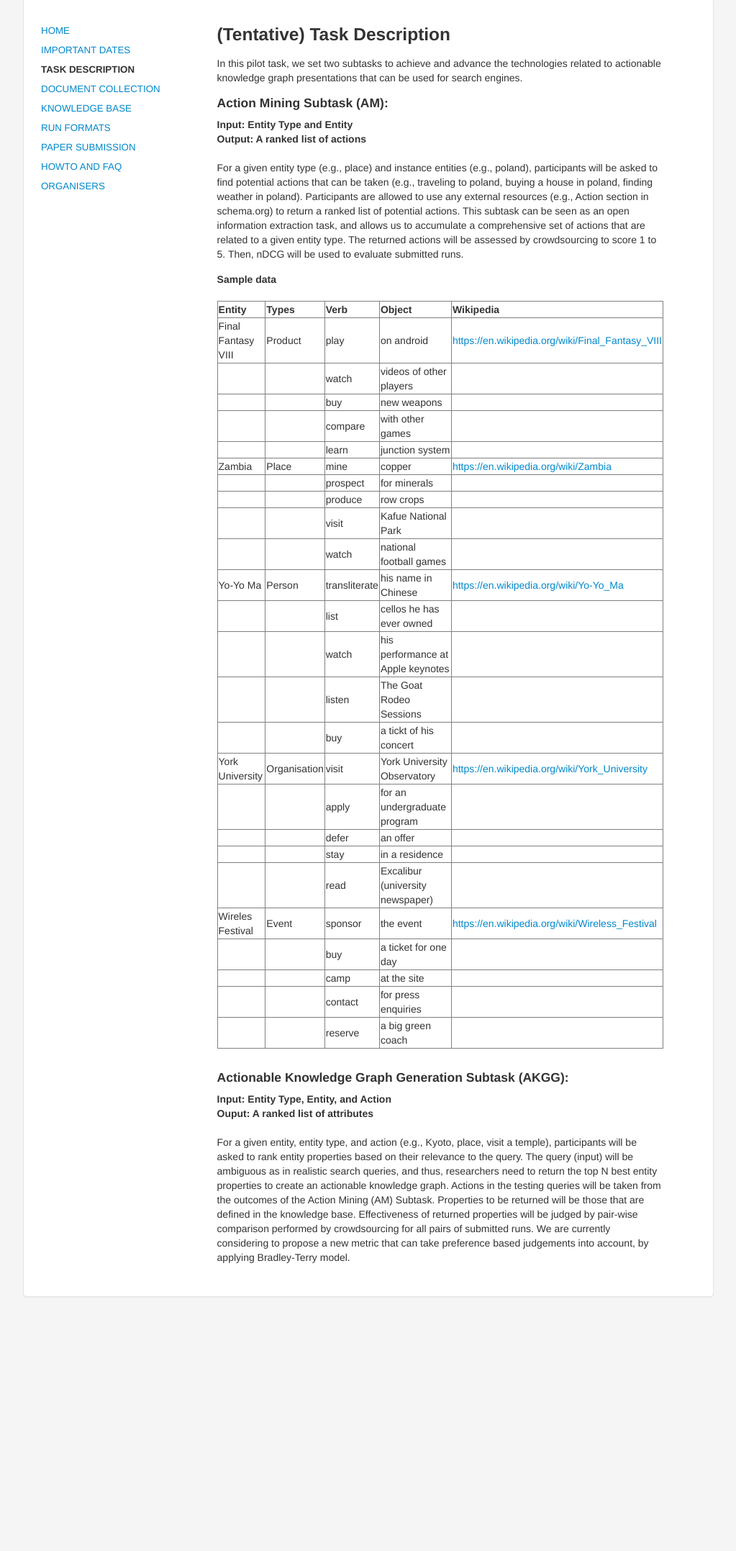
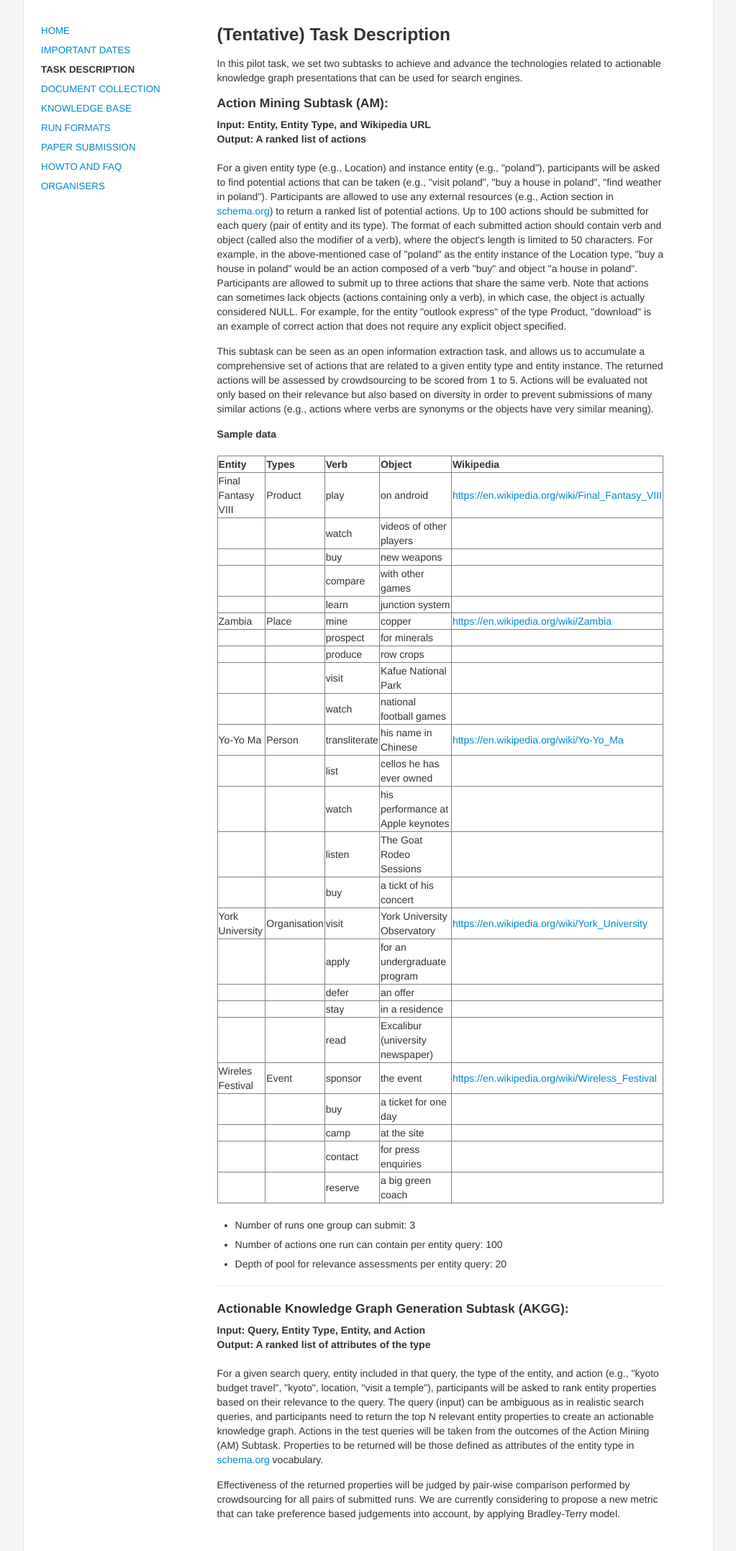
Before and after one commit to ntcirakg/ntcirakg.github.io, a plain HTML site: page tasks.html in a window 1280 px wide. Shown: the part 131-2286 px from the top of the page at 72% size, without its empty margins (128-1151 px from the left). Before the commit the page ends 1993 px from the top, so only its background shows below. Drawn offline with nearby package versions, Linux system fonts and the light colour scheme.

Commit message:
Updated task description

```diff
--- a/tasks.html
+++ b/tasks.html
@@ -28,24 +28,37 @@
 	  </div>
 	  <div class="span9">
 	    <h3>(Tentative) Task Description</h3>
-	    <p>In this pilot task, we set two subtasks to achieve and
-	      advance the technologies related to actionable knowledge graph
-	      presentations that can be used for search engines.</p>
+	    <p>In this pilot task, we set two subtasks to achieve and advance
+	      the technologies related to actionable knowledge graph presentations
+	      that can be used for search engines.</p>
 	    <h4>Action Mining Subtask (AM):</h4>
 	    <dd>
-	      <dt>Input: Entity Type and Entity</dt>
+	      <dt>Input: Entity, Entity Type, and Wikipedia URL</dt>
 	      <dt>Output: A ranked list of actions</dt>
 	    </dd><br/>
-	    <p>For a given entity type (e.g., place)
-	      and instance entities (e.g., poland), participants will be asked
-	      to find potential actions that can be taken (e.g., traveling to poland,
-	      buying a house in poland, finding weather in poland).
+	    <p>For a given entity type (e.g., Location) and instance entity (e.g., "poland"),
+	      participants will be asked to find potential actions that can be taken
+	      (e.g., "visit poland", "buy a house in poland", "find weather in poland").
 	      Participants are allowed to use any external resources
-	      (e.g., Action section in schema.org) to return a ranked list of potential actions.
-	      This subtask can be seen as an open information extraction task,
-	      and allows us to accumulate a comprehensive set of actions that are related to a given entity type.
-	      The returned actions will be assessed by crowdsourcing to score 1 to 5.
-	      Then, nDCG will be used to evaluate submitted runs.</p>
+	      (e.g., Action section in <a href="http://schema.org/">schema.org</a>)
+	      to return a ranked list of potential actions.
+	      Up to 100 actions should be submitted for each query (pair of entity and its type).
+	      The format of each submitted action should contain verb and object
+	      (called also the modifier of a verb), where the object's length is limited to 50 characters.
+	      For example, in the above-mentioned case of "poland" as the entity instance of the Location type,
+	      "buy a house in poland" would be an action composed of a verb "buy" and object "a house in poland".
+	      Participants are allowed to submit up to three actions that share the same verb.
+	      Note that actions can sometimes lack objects (actions containing only a verb), in which case,
+	      the object is actually considered NULL.
+	      For example, for the entity "outlook express" of the type Product, "download" is an example of
+	      correct action that does not require any explicit object specified.</p>
+	    <p>This subtask can be seen as an open information extraction task,
+	      and allows us to accumulate a comprehensive set of actions that are related
+	      to a given entity type and entity instance.
+	      The returned actions will be assessed by crowdsourcing to be scored from 1 to 5.
+	      Actions will be evaluated not only based on their relevance but also based on diversity in order
+	      to prevent submissions of many similar actions
+	      (e.g., actions where verbs are synonyms or the objects have very similar meaning).</p>
 	    <dd>
 	      <dt>Sample data</dt>
 	    </dd><br/>
@@ -238,21 +251,30 @@
 	      </tbody>
 	    </table>
 	    <br/>
+	    <ul>
+	      <li>Number of runs one group can submit: 3</li>
+	      <li>Number of actions one run can contain per entity query: 100</li>
+	      <li>Depth of pool for relevance assessments per entity query: 20</li>
+	    </ul>
+	    <hr/>
 	    <h4>Actionable Knowledge Graph Generation Subtask (AKGG):</h4>
 	    <dd>
-	      <dt>Input: Entity Type, Entity, and Action</dt>
-	      <dt>Ouput: A ranked list of attributes</dt>
+	      <dt>Input: Query, Entity Type, Entity, and Action</dt>
+	      <dt>Output: A ranked list of attributes of the type</dt>
 	    </dd><br/>
-	    <p>For a given entity, entity type, and action (e.g., Kyoto, place, visit a temple),
+	    <p>For a given search query, entity included in that query, the type of the entity,
+	      and action (e.g., "kyoto budget travel", "kyoto", location, "visit a temple"),
 	      participants will be asked to rank entity properties based on their relevance to the query.
-	      The query (input) will be ambiguous as in realistic search queries, and thus,
-	      researchers need to return the top N best entity properties to create an actionable knowledge graph.
-	      Actions in the testing queries will be taken from the outcomes of the Action Mining (AM) Subtask.
-	      Properties to be returned will be those that are defined in the knowledge base.
-	      Effectiveness of returned properties will be judged by pair-wise comparison performed by crowdsourcing for all pairs of submitted runs.
-	      We are currently considering to propose a new metric that can take preference
-	      based judgements into account, by applying Bradley-Terry model.</p>
-
+	      The query (input) can be ambiguous as in realistic search queries,
+	      and participants need to return the top N relevant entity properties
+	      to create an actionable knowledge graph.
+	      Actions in the test queries will be taken from the outcomes of the Action Mining (AM) Subtask.
+	      Properties to be returned will be those defined as attributes of the entity type in
+	      <a href="http://schema.org/">schema.org</a> vocabulary.</p>
+	    <p>Effectiveness of the returned properties will be judged by pair-wise comparison performed
+	      by crowdsourcing for all pairs of submitted runs.
+	      We are currently considering to propose a new metric that can take preference based judgements into account,
+	      by applying Bradley-Terry model.</p>
 	  </div>
 	</div>
       </div>
```
Also changed, not shown: collection.html (+6 -7 lines), knowledge.html (+2 -2 lines). Lines whose indentation alone changed are shown as unchanged.
